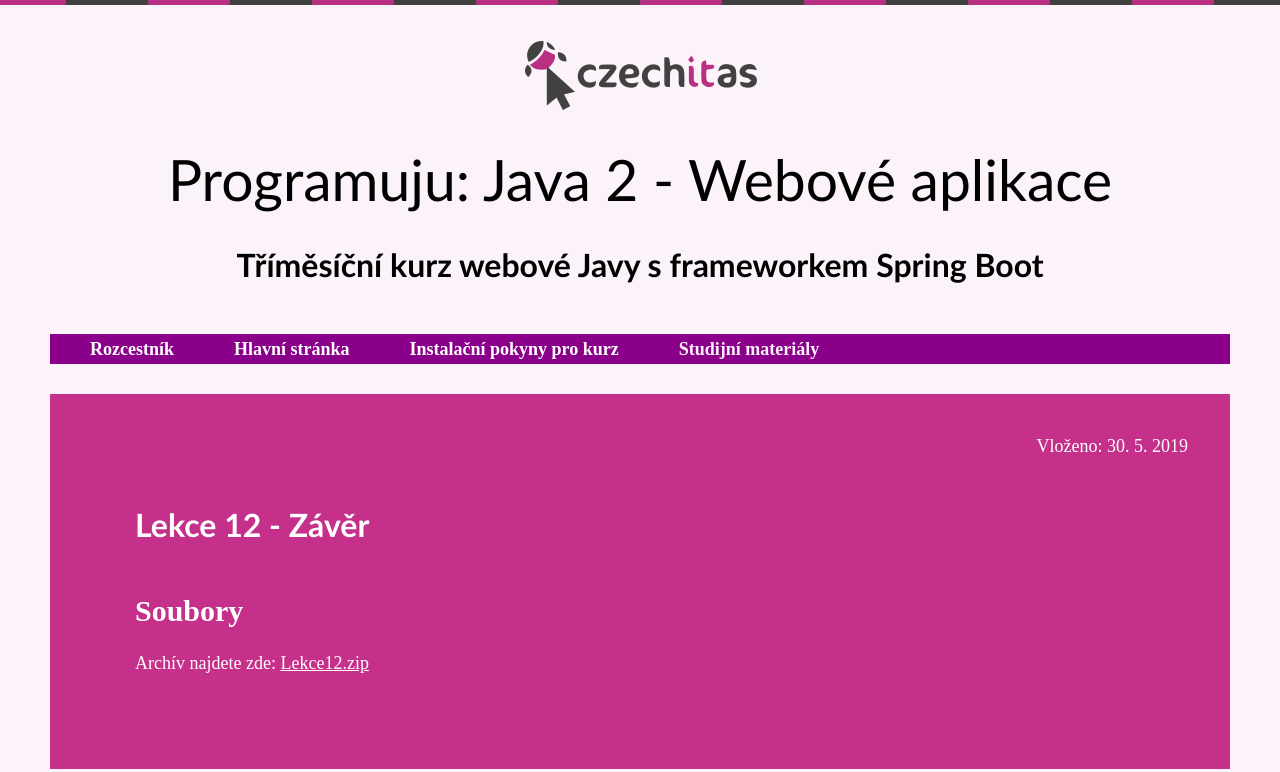
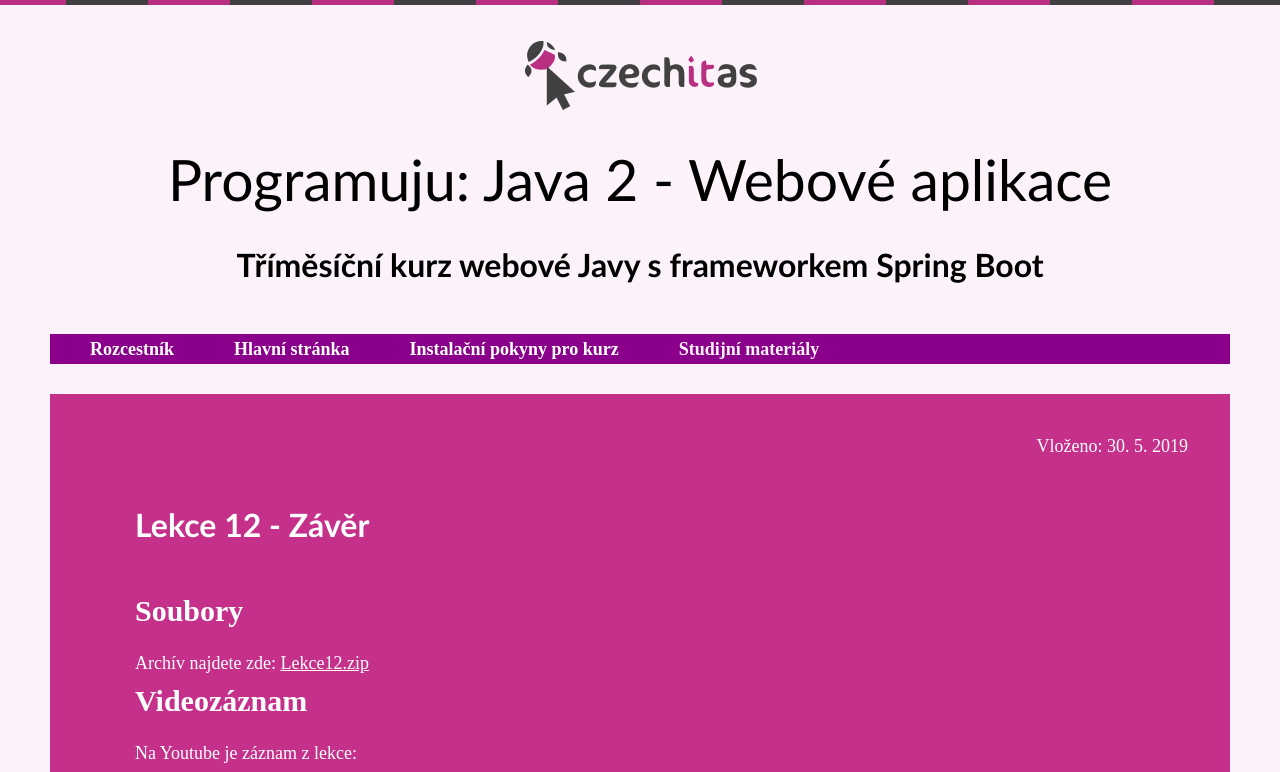
Before and after one commit to czechitas/java-web, a Jekyll site: the page built from docs/2019-jaro/java2/_posts/2019-05-30-lekce12.md, in a window 1280 px wide. Shown: the top 772 px of the page. Built offline with Jekyll 4.4.1, drawn with Linux system fonts in a browser that asks for light colours; some of the changed text lies outside the part shown; grey boxes are pictures that could not be loaded.

Commit message:
Add video for lesson 12 for 2019-jaro/Java 2

```diff
--- a/docs/2019-jaro/java2/_posts/2019-05-30-lekce12.md
+++ b/docs/2019-jaro/java2/_posts/2019-05-30-lekce12.md
@@ -4,3 +4,16 @@
 ### Soubory
 
 Archív najdete zde: [Lekce12.zip](/data/2019-jaro/java2/Lekce12.zip)
+
+
+### Videozáznam
+
+Na Youtube je záznam z lekce:
+
+<iframe width="560" height="315"
+	src="https://www.youtube.com/embed/br9yW02DiXU"
+	frameborder="0"
+	allowfullscreen></iframe>
+
+Celý playlist na Youtube najdete zde:
+[Java 2 - Webové aplikace - Brno (jaro 2019) - Youtube playlist](https://www.youtube.com/playlist?list=PLTCx5oiCrIJ7I5m_zJtjZoLS-pxSi859Z)
```
Also changed, not shown: docs/2019-jaro/java2/_posts/2019-02-21-lekce01.md (+6 -6 lines).
